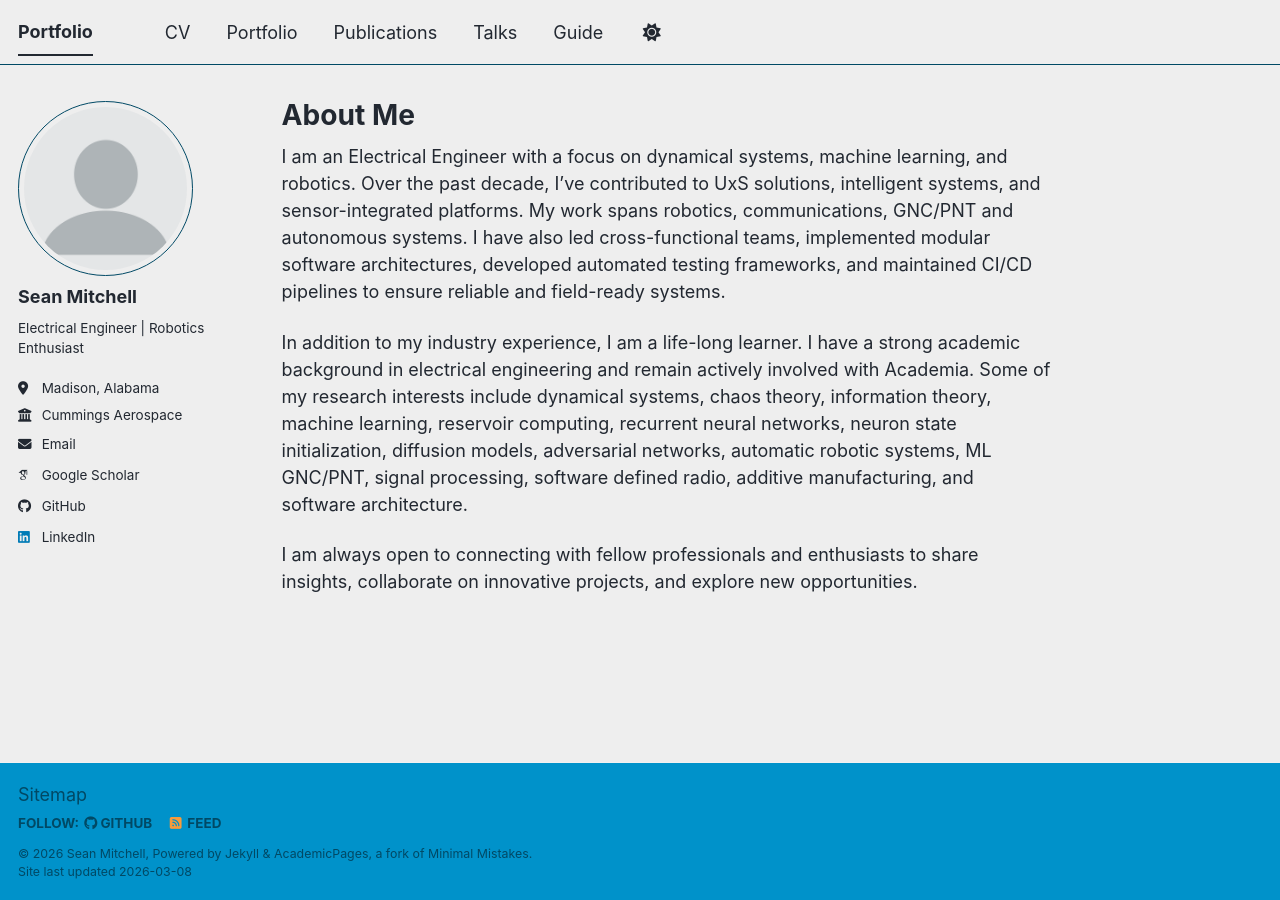
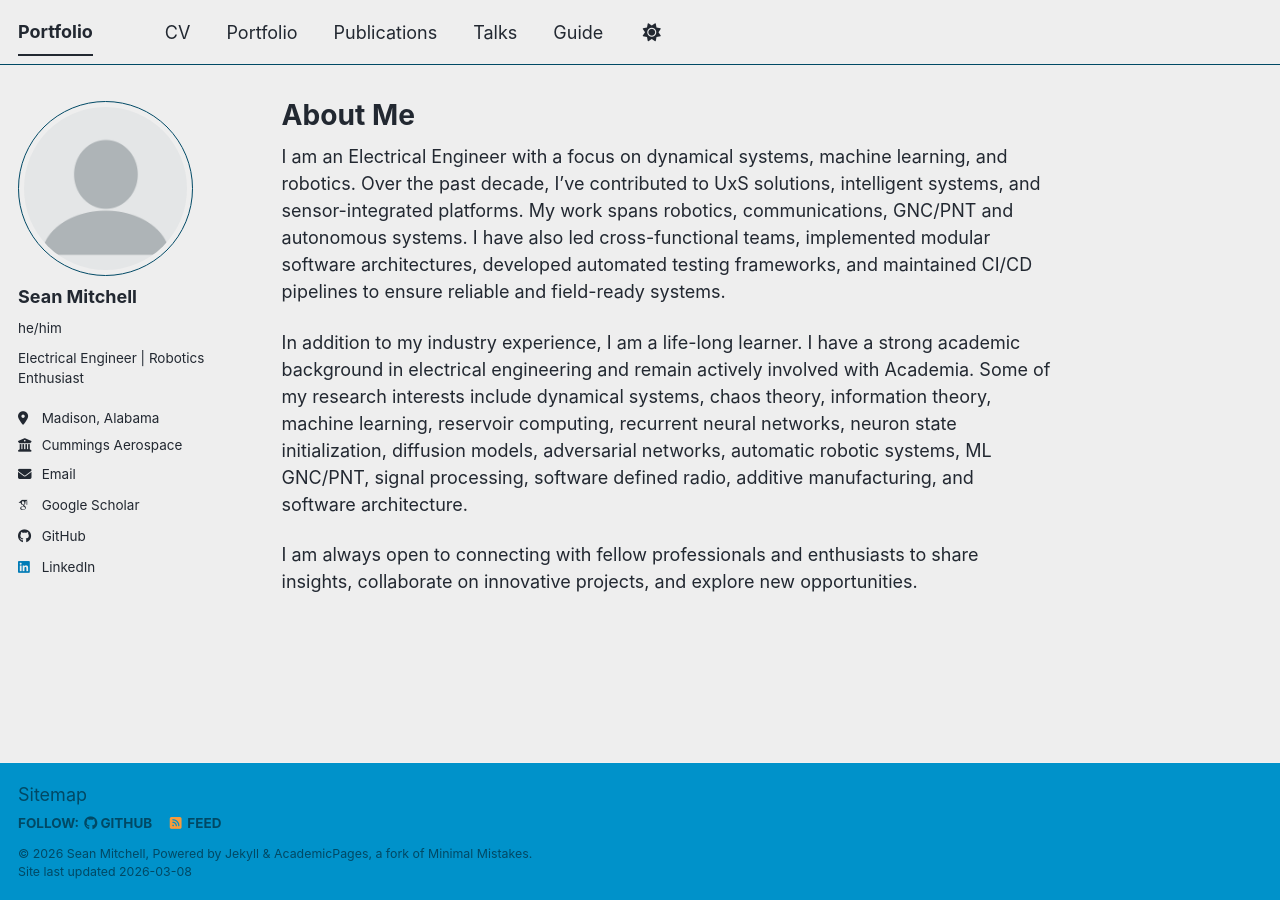
Before and after one commit to sean-r-mitchell/portfolio, a Jekyll site: the page built from _pages/about.md, in a window 1280 px wide. Built offline with Jekyll 4.4.1, drawn with Linux system fonts in a browser that asks for light colours; some web fonts are replaced; a script bundle is joined from its source files by our own code; library files that are not in the unit come from our copies.

Commit message:
Update _config.yml

```diff
--- a/_config.yml
+++ b/_config.yml
@@ -25,7 +25,7 @@ author:
   # Biographic information
   avatar           : "profile.png"
   name             : "Sean Mitchell"
-  pronouns         : # example: "she/her"
+  pronouns         : "he/him"
   bio              : "Electrical Engineer | Robotics Enthusiast"
   location         : "Madison, Alabama"
   employer         : "Cummings Aerospace"
```
